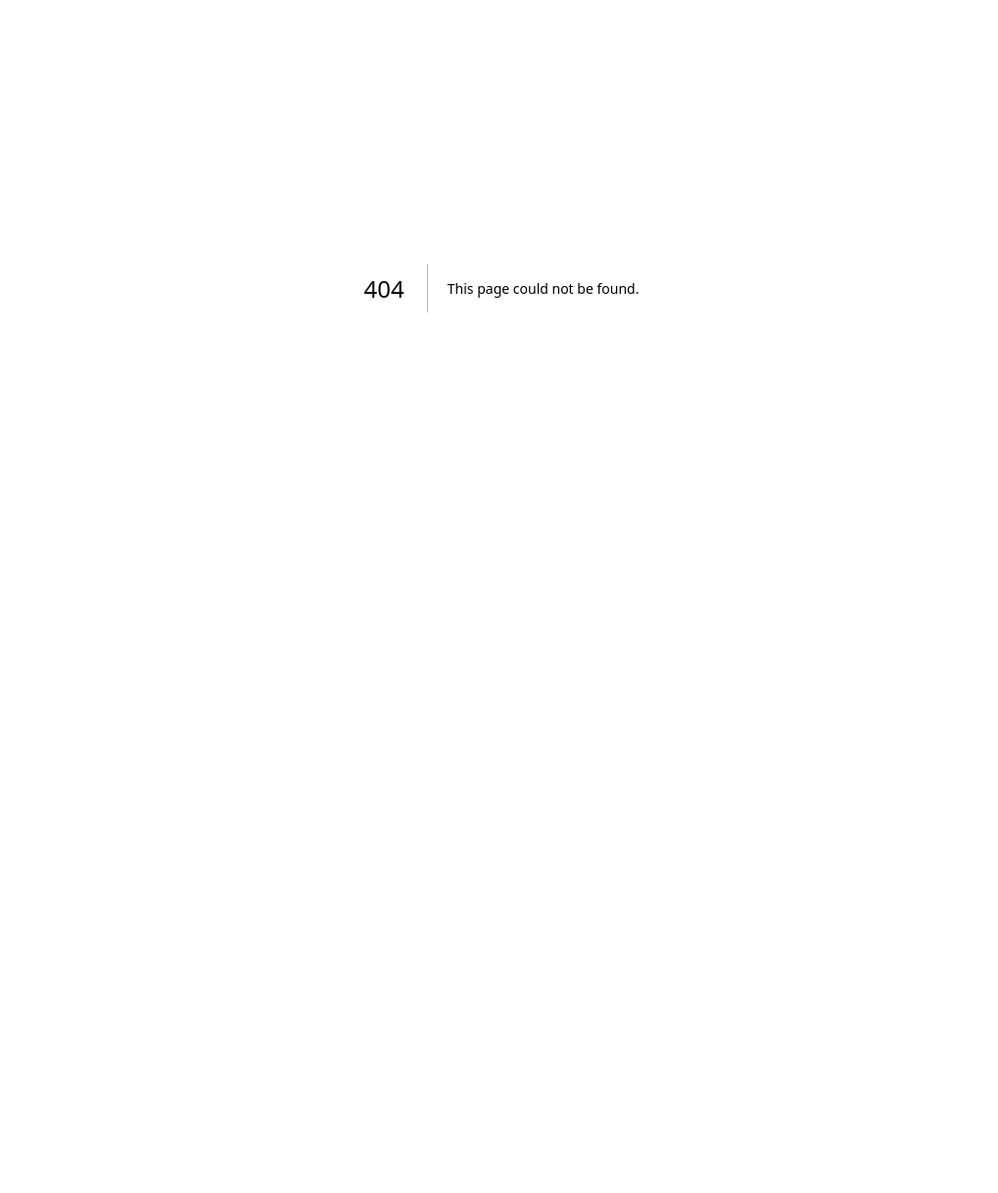
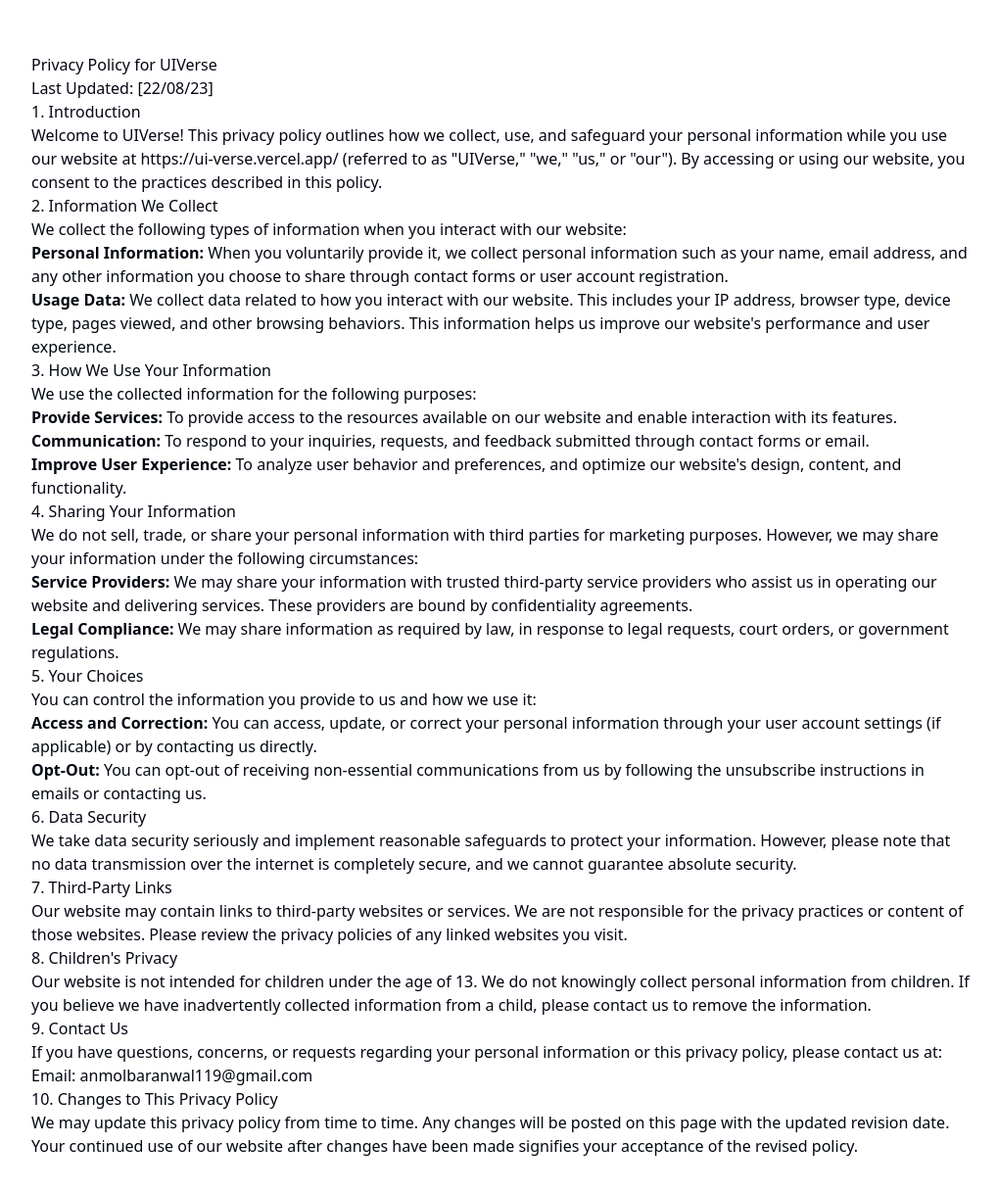
Before and after one commit to Anmol-Baranwal/Designlyfe, a Next.js app: page /privacy in a window 1280 px wide. Before the commit this address had no page. Shown: the part 106-1324 px from the top of the page at 98% size, without its empty margins (128-1147 px from the left). Before the commit the page ends 800 px from the top, so only its background shows below. Built offline with nearby package versions, Linux system fonts and the light colour scheme.

Commit message:
feat: add privacy and terms of service page

```diff
--- /dev/null
+++ b/src/pages/privacy.tsx
@@ -0,0 +1,152 @@
+import React from 'react'
+
+const PrivacyPage: React.FC = () => {
+  return (
+    <div className="p-40">
+      <h1>Privacy Policy for UIVerse</h1>
+
+      <p>Last Updated: [22/08/23]</p>
+
+      <h2>1. Introduction</h2>
+
+      <p>
+        Welcome to UIVerse! This privacy policy outlines how we collect, use,
+        and safeguard your personal information while you use our website at{' '}
+        <a href="https://ui-verse.vercel.app/">https://ui-verse.vercel.app/</a>{' '}
+        (referred to as "UIVerse," "we," "us," or "our"). By accessing or using
+        our website, you consent to the practices described in this policy.
+      </p>
+
+      <h2>2. Information We Collect</h2>
+
+      <p>
+        We collect the following types of information when you interact with our
+        website:
+      </p>
+
+      <ul>
+        <li>
+          <strong>Personal Information:</strong> When you voluntarily provide
+          it, we collect personal information such as your name, email address,
+          and any other information you choose to share through contact forms or
+          user account registration.
+        </li>
+        <li>
+          <strong>Usage Data:</strong> We collect data related to how you
+          interact with our website. This includes your IP address, browser
+          type, device type, pages viewed, and other browsing behaviors. This
+          information helps us improve our website's performance and user
+          experience.
+        </li>
+      </ul>
+
+      <h2>3. How We Use Your Information</h2>
+
+      <p>We use the collected information for the following purposes:</p>
+
+      <ul>
+        <li>
+          <strong>Provide Services:</strong> To provide access to the resources
+          available on our website and enable interaction with its features.
+        </li>
+        <li>
+          <strong>Communication:</strong> To respond to your inquiries,
+          requests, and feedback submitted through contact forms or email.
+        </li>
+        <li>
+          <strong>Improve User Experience:</strong> To analyze user behavior and
+          preferences, and optimize our website's design, content, and
+          functionality.
+        </li>
+      </ul>
+
+      <h2>4. Sharing Your Information</h2>
+
+      <p>
+        We do not sell, trade, or share your personal information with third
+        parties for marketing purposes. However, we may share your information
+        under the following circumstances:
+      </p>
+
+      <ul>
+        <li>
+          <strong>Service Providers:</strong> We may share your information with
+          trusted third-party service providers who assist us in operating our
+          website and delivering services. These providers are bound by
+          confidentiality agreements.
+        </li>
+        <li>
+          <strong>Legal Compliance:</strong> We may share information as
+          required by law, in response to legal requests, court orders, or
+          government regulations.
+        </li>
+      </ul>
+
+      <h2>5. Your Choices</h2>
+
+      <p>
+        You can control the information you provide to us and how we use it:
+      </p>
+
+      <ul>
+        <li>
+          <strong>Access and Correction:</strong> You can access, update, or
+          correct your personal information through your user account settings
+          (if applicable) or by contacting us directly.
+        </li>
+        <li>
+          <strong>Opt-Out:</strong> You can opt-out of receiving non-essential
+          communications from us by following the unsubscribe instructions in
+          emails or contacting us.
+        </li>
+      </ul>
+
+      <h2>6. Data Security</h2>
+
+      <p>
+        We take data security seriously and implement reasonable safeguards to
+        protect your information. However, please note that no data transmission
+        over the internet is completely secure, and we cannot guarantee absolute
+        security.
+      </p>
+
+      <h2>7. Third-Party Links</h2>
+
+      <p>
+        Our website may contain links to third-party websites or services. We
+        are not responsible for the privacy practices or content of those
+        websites. Please review the privacy policies of any linked websites you
+        visit.
+      </p>
+
+      <h2>8. Children's Privacy</h2>
+
+      <p>
+        Our website is not intended for children under the age of 13. We do not
+        knowingly collect personal information from children. If you believe we
+        have inadvertently collected information from a child, please contact us
+        to remove the information.
+      </p>
+
+      <h2>9. Contact Us</h2>
+
+      <p>
+        If you have questions, concerns, or requests regarding your personal
+        information or this privacy policy, please contact us at:
+      </p>
+
+      <p>Email: anmolbaranwal119@gmail.com</p>
+
+      <h2>10. Changes to This Privacy Policy</h2>
+
+      <p>
+        We may update this privacy policy from time to time. Any changes will be
+        posted on this page with the updated revision date. Your continued use
+        of our website after changes have been made signifies your acceptance of
+        the revised policy.
+      </p>
+    </div>
+  )
+}
+
+export default PrivacyPage
--- /dev/null
+++ b/src/pages/terms.tsx
@@ -0,0 +1,77 @@
+import React from 'react'
+
+const TermsOfServicePage: React.FC = () => {
+  return (
+    <div className="p-40">
+      <h1>Terms of Service for UIVerse</h1>
+
+      <p>Last Updated: [22/08/23]</p>
+
+      <h2>1. Acceptance of Terms</h2>
+
+      <p>
+        These Terms of Service ("Terms") govern your use of the website at{' '}
+        <a href="https://ui-verse.vercel.app/">https://ui-verse.vercel.app/</a>{' '}
+        (referred to as "UIVerse," "we," "us," or "our"). By accessing or using
+        our website, you agree to abide by these Terms. If you do not agree to
+        these Terms, please do not use our website.
+      </p>
+
+      <h2>2. Use of Our Website</h2>
+
+      <p>
+        You may use our website for lawful purposes and in compliance with these
+        Terms. You agree not to use our website for any unauthorized or
+        prohibited purposes.
+      </p>
+
+      <h2>3. Intellectual Property</h2>
+
+      <p>
+        The content and materials displayed on our website, including but not
+        limited to text, images, graphics, logos, and software, are owned by or
+        licensed to us. You may not reproduce, distribute, modify, or create
+        derivative works from our content without our prior written consent.
+      </p>
+
+      <h2>4. User Contributions</h2>
+
+      <p>
+        You may submit content, including comments and contributions, to our
+        website. By submitting content, you grant us a non-exclusive, worldwide,
+        perpetual, irrevocable, royalty-free license to use, modify, adapt,
+        publish, translate, distribute, and display your content in any media.
+      </p>
+
+      <h2>5. Disclaimer of Warranties</h2>
+
+      <p>
+        Our website is provided "as is" and "as available." We make no
+        representations or warranties of any kind, express or implied, regarding
+        the operation, content, or availability of our website.
+      </p>
+
+      {/* Continue the rest of the content similarly */}
+
+      <h2>11. Contact Us</h2>
+
+      <p>
+        If you have questions, concerns, or inquiries regarding these Terms of
+        Service, please contact us at:
+      </p>
+
+      <p>Email: anmolbaranwal119@gmail.com</p>
+
+      <h2>12. Changes to These Terms</h2>
+
+      <p>
+        We reserve the right to update or modify these Terms at any time without
+        notice. Any changes will be effective upon posting on this page. Your
+        continued use of our website after changes have been made signifies your
+        acceptance of the revised Terms.
+      </p>
+    </div>
+  )
+}
+
+export default TermsOfServicePage
```
